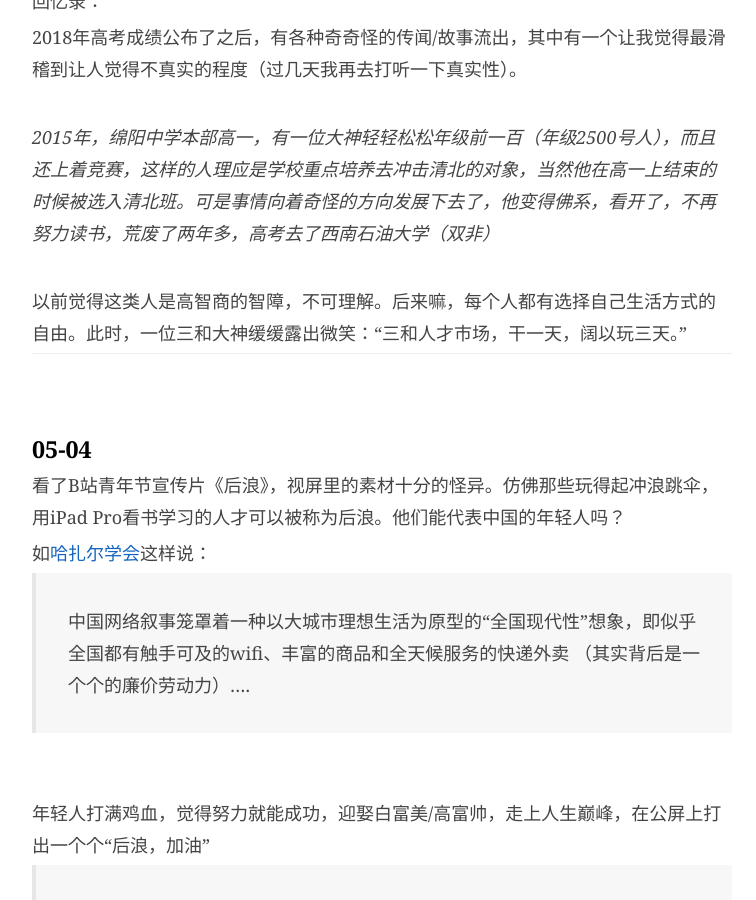
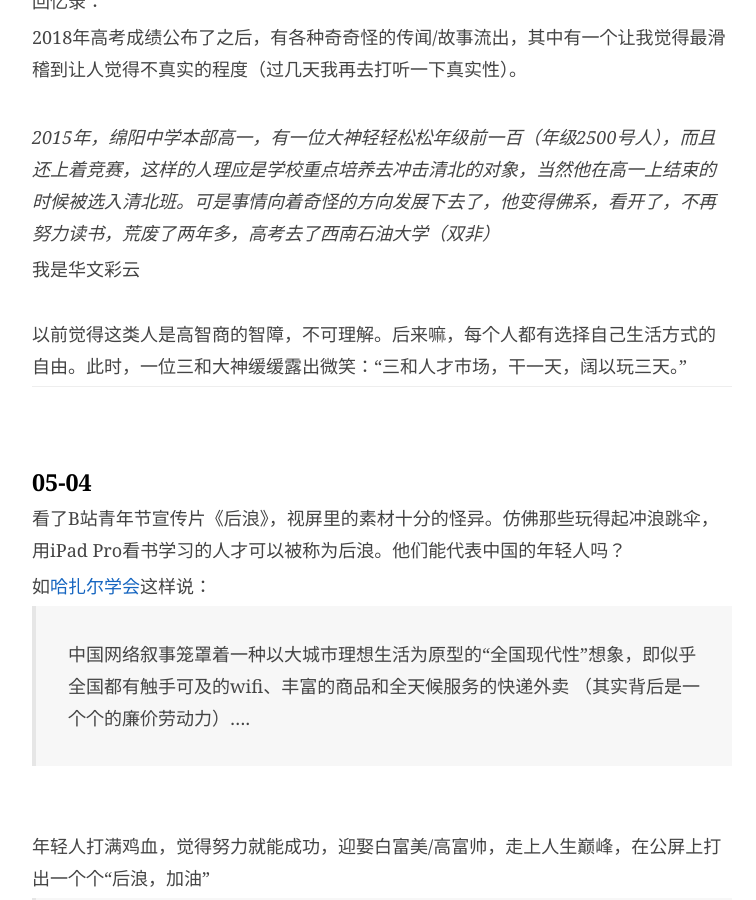
Before and after one commit to JaydenYL/JaydenYL.github.io, a Jekyll site: the page built from _posts/2020-04-26-日记.md, in a window 1280 px wide and 900 px high, scrolled down 308 px. Shown: the whole window, without its empty margins (258-1014 px from the left). Built offline with Jekyll 4.4.1, drawn with Linux system fonts in a browser that asks for light colours; comment, search, counter and statistics services are not loaded.

Commit message:
Update 2020-04-26-日记.md

```diff
--- a/_posts/2020-04-26-日记.md
+++ b/_posts/2020-04-26-日记.md
@@ -20,6 +20,8 @@ catalog: true
 2018年高考成绩公布了之后，有各种奇奇怪的传闻/故事流出，其中有一个让我觉得最滑稽到让人觉得不真实的程度（过几天我再去打听一下真实性）。
 
 <br>*2015年，绵阳中学本部高一，有一位大神轻轻松松年级前一百（年级2500号人），而且还上着竞赛，这样的人理应是学校重点培养去冲击清北的对象，当然他在高一上结束的时候被选入清北班。可是事情向着奇怪的方向发展下去了，他变得佛系，看开了，不再努力读书，荒废了两年多，高考去了西南石油大学（双非）*
+
+<font face="黑体">我是华文彩云</font>
 
 <br>以前觉得这类人是高智商的智障，不可理解。后来嘛，每个人都有选择自己生活方式的自由。此时，一位三和大神缓缓露出微笑：“三和人才市场，干一天，阔以玩三天。”
 
```
